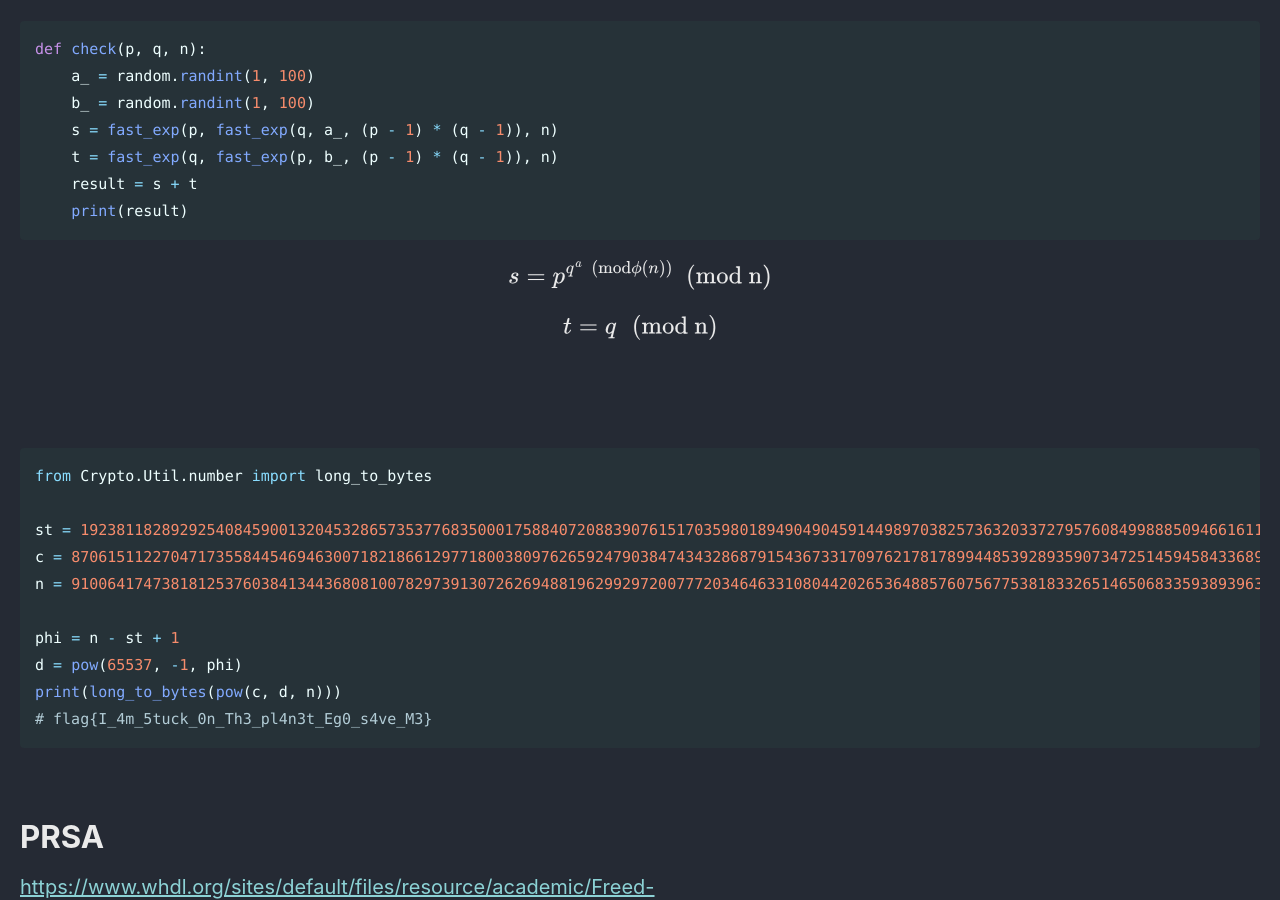
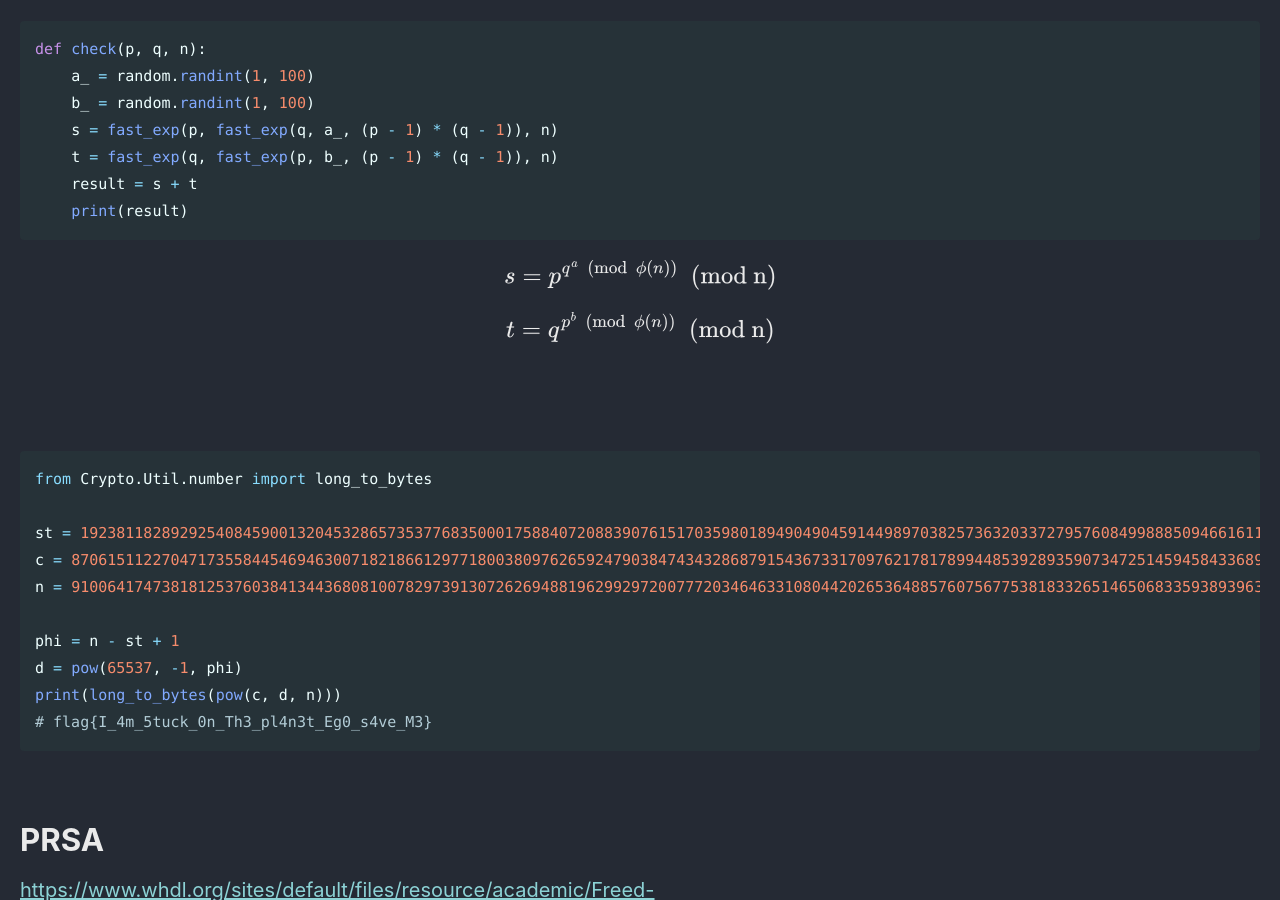
Before and after one commit to Connor-McCartney/Connor-McCartney.github.io, a Jekyll site: the page built from _pages/cryptography/other/BackdoorCTF-2023-writeups.md, in a window 1280 px wide and 900 px high, scrolled down 1488 px. Built offline with Jekyll 4.4.1, drawn with Linux system fonts in a browser that asks for light colours; cached includes are drawn as plain includes.

Commit message:
Update BackdoorCTF-2023-writeups.md

````diff
--- a/_pages/cryptography/other/BackdoorCTF-2023-writeups.md
+++ b/_pages/cryptography/other/BackdoorCTF-2023-writeups.md
@@ -70,9 +70,9 @@ def check(p, q, n):
     print(result)
 ```
 
-$$s = p^{q^{a} \ \text{ (mod} \phi (n) \text{)}} \ \text{ (mod n)}$$
+$$s = p^{q^{a} \ \text{ (mod }\ \phi (n) \text{)}} \ \text{ (mod n)}$$
 
-$$t = q^{} \ \text{ (mod n)}$$
+$$t = q^{p^{b} \ \text{ (mod }\ \phi (n) \text{)}} \ \text{ (mod n)}$$
 
 <br>
 <br>
````
